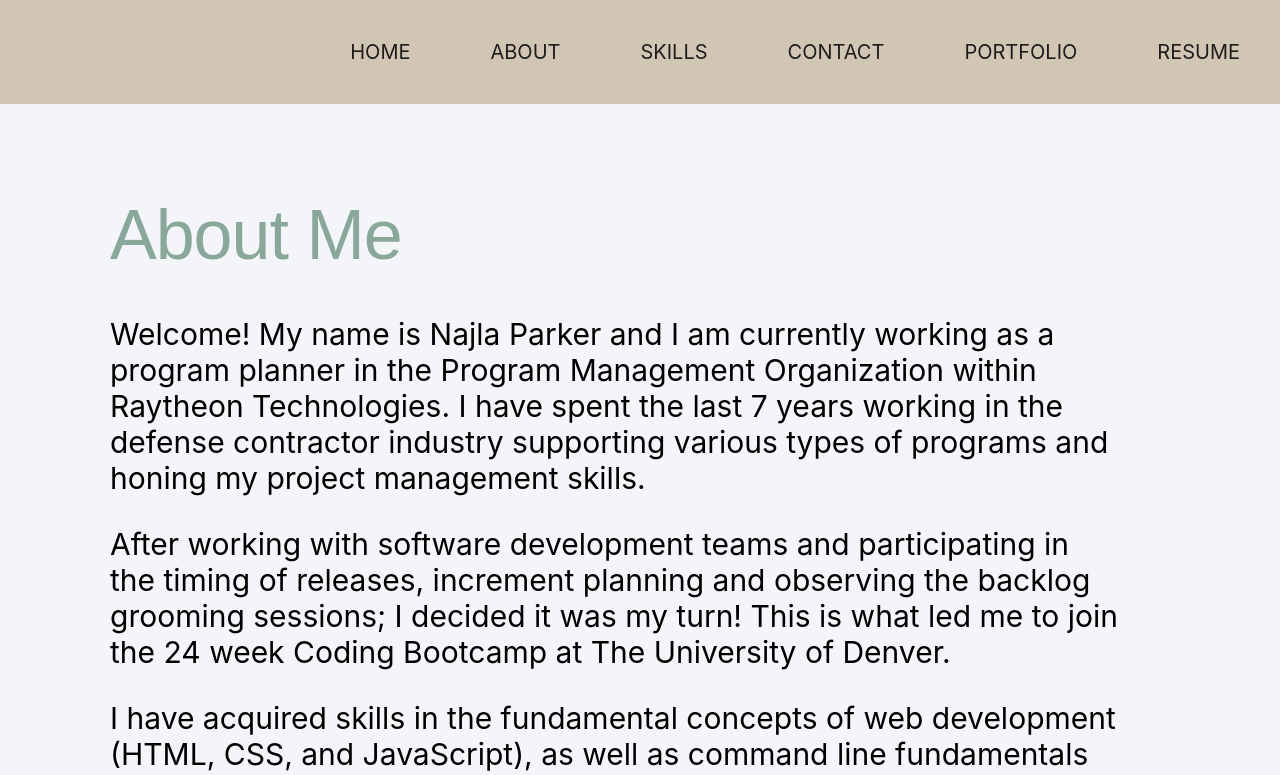
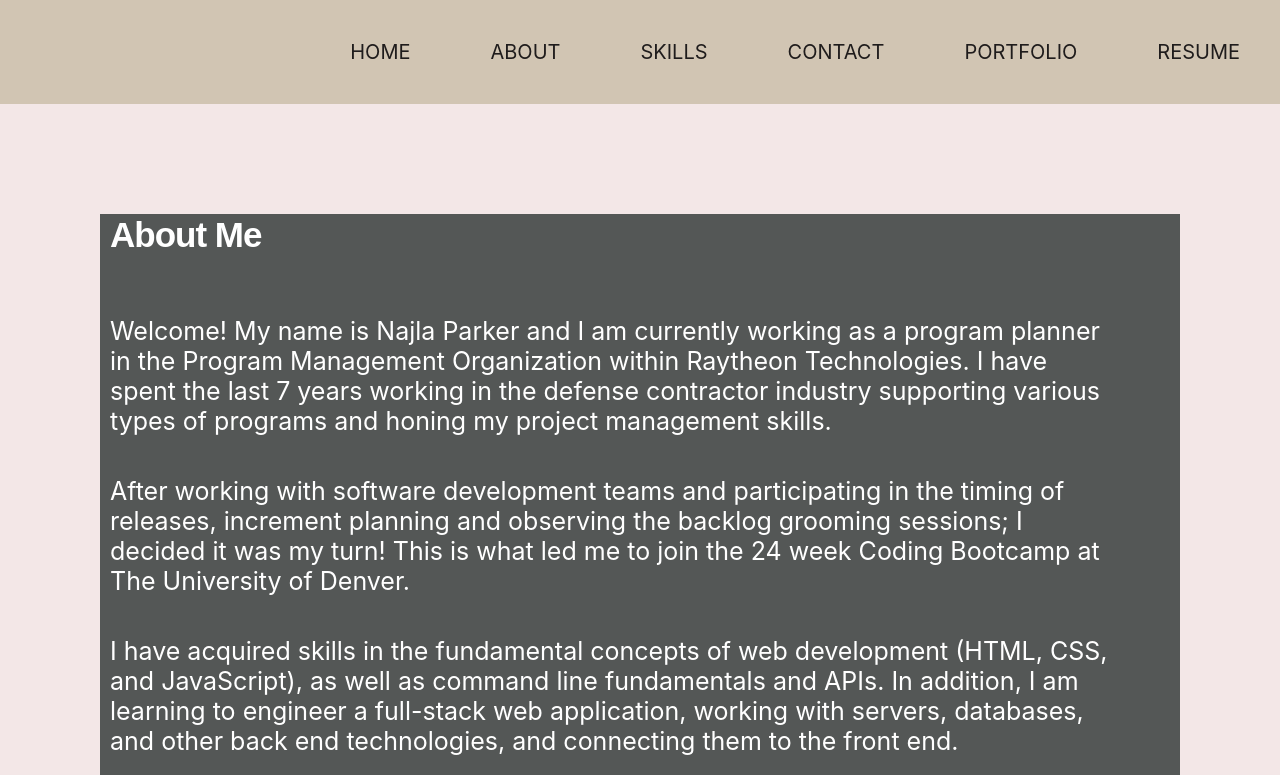
Before and after one commit to nparker80/Najla_Coding_Portfolio, a React (Create React App) app: page /about in a window 1280 px wide. Shown: the top 775 px of the page. Built offline with nearby package versions, Linux system fonts and the light colour scheme.

Commit message:
about styling and color palette

```diff
--- a/src/App.css
+++ b/src/App.css
@@ -7,10 +7,6 @@
   vertical-align: baseline;
 }
 
-.condiv {
-  padding: 100px;
-  background-color: #f4f5f9;
-}
 
 h1 {
   color: #8AA899;
--- a/src/contents/About/About.css
+++ b/src/contents/About/About.css
@@ -1,11 +1,18 @@
+.container {
+  background-color: rgb(84, 87, 86);
+}
+
 .subtopic {
-  font-size: 70px;
+  font-size: 35px;
+  font-weight: bold;
+  color: #fff;
   margin: 10px 10px 30px 10px !important;
 }
 
 p {
-  font-size: 30px;
-  padding: 0px 50px 20px 0px;
+  text-align: left;
+  padding: 0px 50px 30px 0px;
+  line-height: 30px;
 }
 
 h1,
@@ -13,10 +20,9 @@ h2,
 h3,
 h4,
 p {
+  color: #fff;
   margin: 10px;
+  font-weight: normal;
+  font-size: 25px;
+
 }
-
-.condiv {
-  padding: 100px;
-  flex: 6;
-}
--- a/src/contents/About/About.jsx
+++ b/src/contents/About/About.jsx
@@ -4,7 +4,7 @@ class About extends Component {
   render() {
     return (
       <div className="condiv">
-
+        <div className="container">
           <h1 className="subtopic">About Me</h1>
           <br></br>
           <p> Welcome! My name is Najla Parker and I am currently working as a program planner in the Program
@@ -38,6 +38,7 @@ class About extends Component {
             full stack developer, I am keeping an open mind and trying to discover what I most enjoy.
           </p>
         </div>
+      </div>
     )
   }
 }
--- a/src/contents/Portfolio/Portfolio.css
+++ b/src/contents/Portfolio/Portfolio.css
@@ -1,3 +1,9 @@
+.condiv {
+  padding: 100px;
+  flex: 6;
+  background-color: #f3e7e7
+}
+
 #portfolio {
   background: #ebeeee;
   padding-top: 90px;
```
Lines whose indentation alone changed are shown as unchanged.
